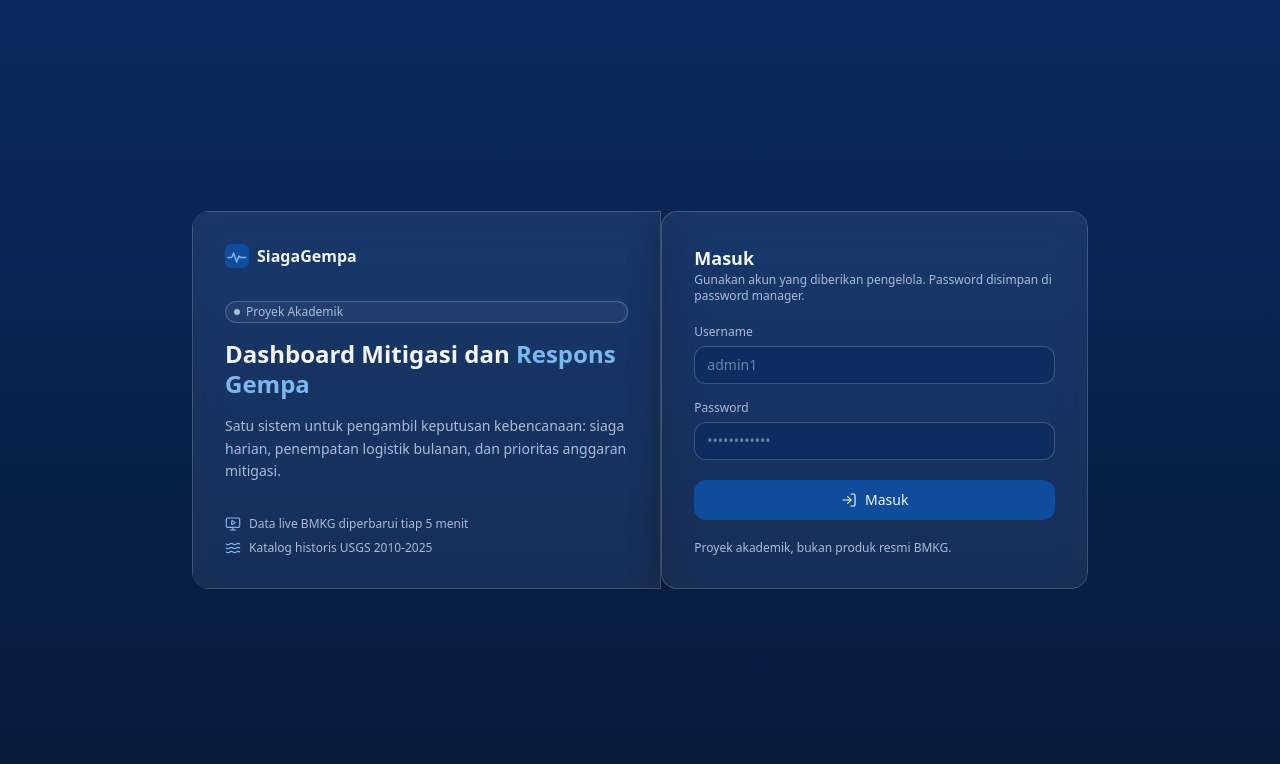
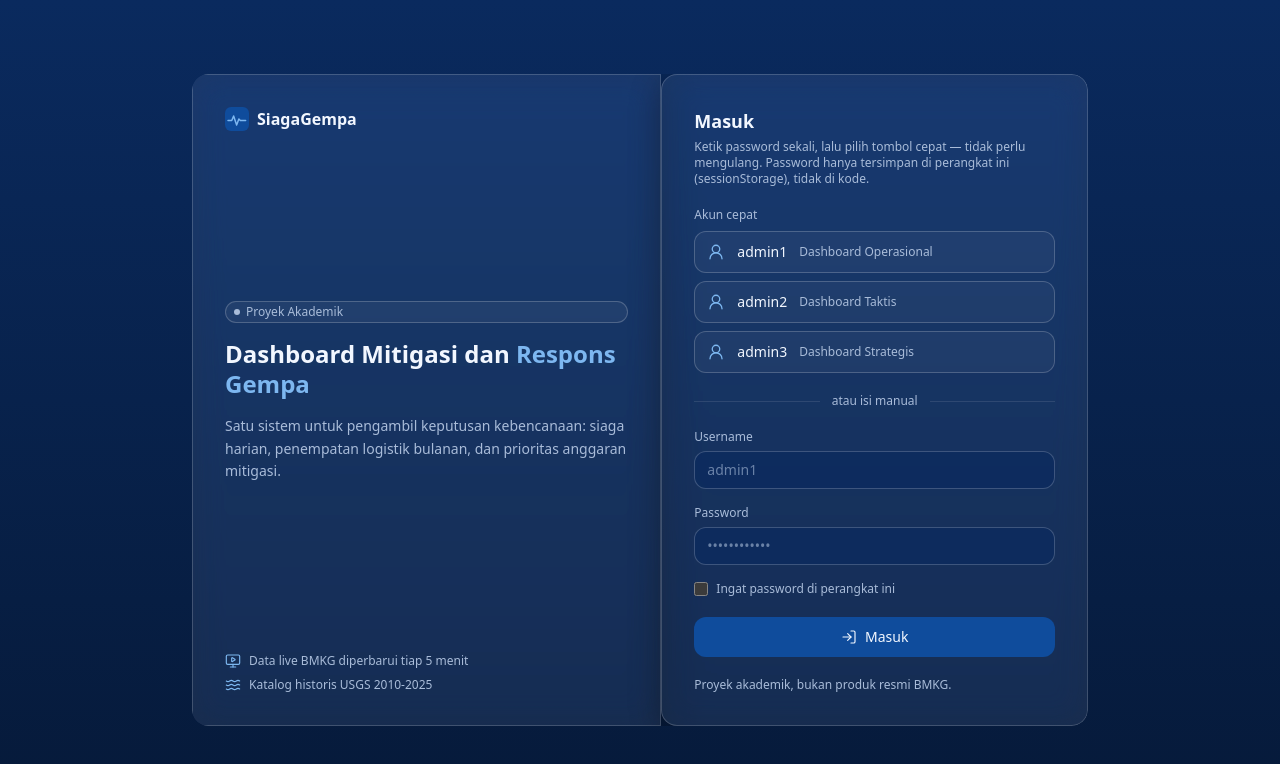
Before and after one commit to RezaNrjaman/SiagaGempa, a React (Vite) app: page /login in a window 1280 px wide. Shown: the top 764 px of the page. Built offline with nearby package versions, Linux system fonts and the light colour scheme; no server answers.

Commit message:
Login: tombol cepat admin1/2/3 + ingat password per perangkat (sessionStorage)

```diff
--- a/src/pages/Login.jsx
+++ b/src/pages/Login.jsx
@@ -1,4 +1,4 @@
-import { MonitorPlay, Waves } from 'lucide-react'
+import { MonitorPlay, UserRound, Waves } from 'lucide-react'
 import { useState } from 'react'
 import { LogIn } from 'lucide-react'
 import { Navigate } from 'react-router-dom'
@@ -8,20 +8,60 @@ import StatusBadge from '@/components/ui/StatusBadge'
 import { ROLES } from '@/config'
 import { useAuth } from '@/context/AuthContext'
 
+const REMEMBER_KEY = 'sg.pw.remember'
+
+/* Tiga akun tunggal yang diberikan pengelola; password kini ditetapkan pengguna. */
+const QUICK_ACCOUNTS = [
+  { username: 'admin1', label: 'admin1', hint: 'Dashboard Operasional' },
+  { username: 'admin2', label: 'admin2', hint: 'Dashboard Taktis' },
+  { username: 'admin3', label: 'admin3', hint: 'Dashboard Strategis' },
+]
+
+function readRemembered() {
+  try {
+    return sessionStorage.getItem(REMEMBER_KEY) ?? ''
+  } catch {
+    return ''
+  }
+}
+
 export default function Login() {
   const { session, login, error } = useAuth()
   const [username, setUsername] = useState('')
   const [password, setPassword] = useState('')
+  const [remember, setRemember] = useState(readRemembered() !== '')
   const [submitting, setSubmitting] = useState(false)
+  const [quickError, setQuickError] = useState(null)
 
   /* AUTH-07: sudah login membuka /login diarahkan ke beranda role. */
   if (session) return <Navigate to={ROLES[session.role]?.path ?? '/'} replace />
 
+  const handleLogin = async (user, pass) => {
+    setSubmitting(true)
+    const ok = await login(user, pass)
+    if (ok && remember) {
+      sessionStorage.setItem(REMEMBER_KEY, pass)
+    } else if (!ok) {
+      setQuickError('Username atau password salah.')
+      sessionStorage.removeItem(REMEMBER_KEY)
+    }
+    setSubmitting(false)
+  }
+
   const handleSubmit = async (event) => {
     event.preventDefault()
-    setSubmitting(true)
-    await login(username, password)
-    setSubmitting(false)
+    await handleLogin(username, password)
+  }
+
+  /* Tombol cepat: password teringkat di perangkat → sekali klik langsung masuk. */
+  const handleQuick = async (account) => {
+    const remembered = readRemembered()
+    if (remembered) {
+      await handleLogin(account.username, remembered)
+      return
+    }
+    setUsername(account.username)
+    setQuickError(null)
   }
 
   return (
@@ -58,9 +98,39 @@ export default function Login() {
           </div>
           <div>
             <h2 className="text-lg font-semibold text-text-1">Masuk</h2>
-            <p className="text-xs text-text-2">
-            Gunakan akun yang diberikan pengelola. Password disimpan di password manager.
-          </p>
+            <p className="mt-1 text-xs text-text-2">
+              Ketik password sekali, lalu pilih tombol cepat — tidak perlu mengulang. Password hanya
+              tersimpan di perangkat ini (sessionStorage), tidak di kode.
+            </p>
+          </div>
+
+          {/* Akses cepat per akun */}
+          <div className="flex flex-col gap-2">
+            <p className="text-xs font-medium text-text-2">Akun cepat</p>
+            {QUICK_ACCOUNTS.map((account) => (
+              <button
+                key={account.username}
+                type="button"
+                disabled={submitting}
+                onClick={() => handleQuick(account)}
+                className="flex items-center gap-3 rounded-control border border-white/20 bg-white/[0.04] px-3 py-2.5 text-left transition-colors hover:bg-white/10 disabled:opacity-60"
+              >
+                <UserRound size={18} strokeWidth={1.75} className="text-brand-300" aria-hidden="true" />
+                <span className="text-sm font-medium text-text-1">{account.label}</span>
+                <span className="text-xs text-text-2">{account.hint}</span>
+              </button>
+            ))}
+            {quickError ? (
+              <p role="alert" className="rounded-control border border-danger/40 bg-danger/10 px-3 py-2 text-xs text-danger">
+                {quickError}
+              </p>
+            ) : null}
+          </div>
+
+          <div className="flex items-center gap-3 text-xs text-text-2">
+            <span className="h-px flex-1 bg-white/10" aria-hidden="true" />
+            atau isi manual
+            <span className="h-px flex-1 bg-white/10" aria-hidden="true" />
           </div>
 
           <form className="flex flex-col gap-4" onSubmit={handleSubmit}>
@@ -89,6 +159,16 @@ export default function Login() {
               />
             </label>
 
+            <label className="flex items-center gap-2 text-xs text-text-2">
+              <input
+                type="checkbox"
+                checked={remember}
+                onChange={(event) => setRemember(event.target.checked)}
+                className="h-3.5 w-3.5 rounded border-white/30 bg-brand-900/70 accent-blue-400"
+              />
+              Ingat password di perangkat ini
+            </label>
+
             {error ? (
               <p role="alert" className="rounded-control border border-danger/40 bg-danger/10 px-3 py-2 text-sm text-danger">
                 {error}
```
